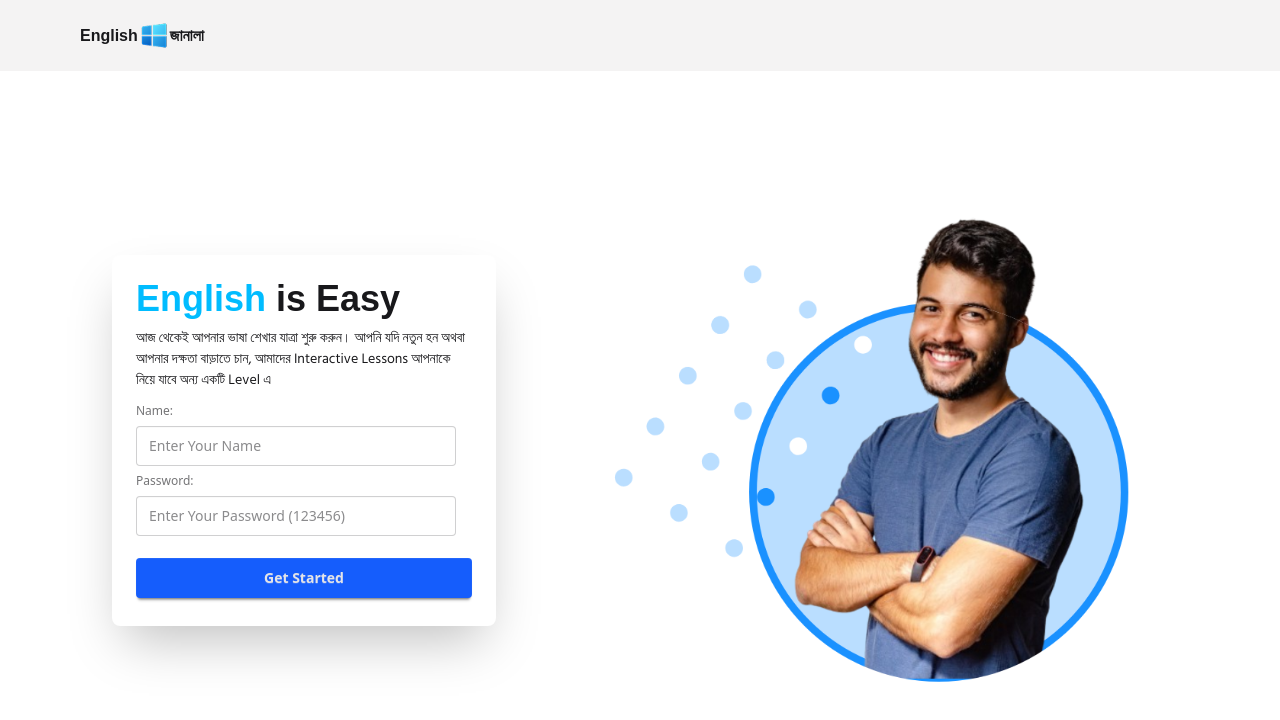
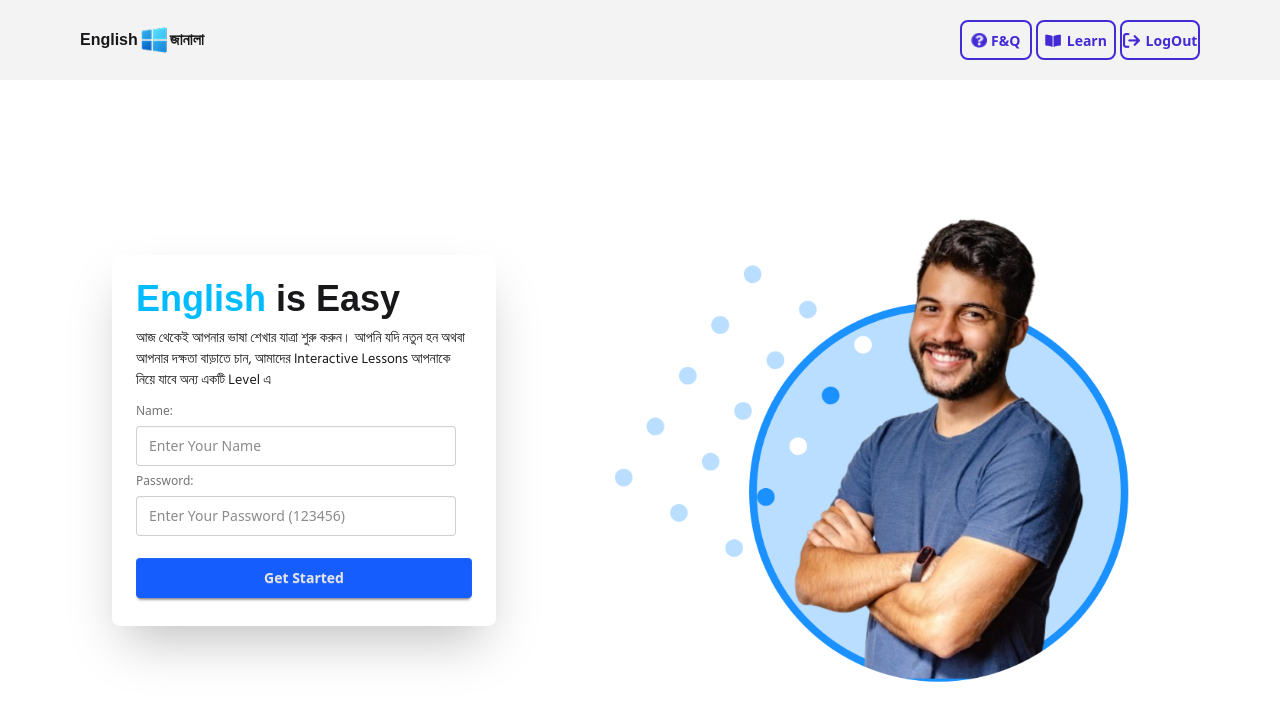
Before and after one commit to sohrab015/assignment-6, a website: page index.html in a window 1280 px wide. Drawn offline with nearby package versions, Linux system fonts and the light colour scheme; some packages are replaced by stand-ins of ours; no server answers; a script that the page names is missing; a web font is replaced by a local one.

Commit message:
some corrections

```diff
--- a/index.html
+++ b/index.html
@@ -45,16 +45,17 @@
             </div>
 
             <!-- right buttons -->
-            <div id="nav-btns" class="hidden">
-                <a href="#faqq" class="btn btn-outline rounded-lg btn-primary border-2 px-1 w-[4.5rem]">
+            <div id="nav-btns" class=" text-right">
+                <a href="#faqq" class="btn hidden md:inline-flex btn-outline rounded-lg btn-primary border-2 px-1 w-[4.5rem]">
                     <span class="flex gap-1 items-center">
                         <img class="w-4 h-4" src="assets/fa-circle-question.png" alt="">
                         F&Q
                     </span>
                 </a>
-                <button class="btn border-2 px-1 rounded-lg btn-outline btn-primary w-[4.5rem]">
-                    <img src="assets/fa-book-open.png" alt="">
-                    Learn</button>
+                <button class="btn hidden md:inline-flex border-2 px-1 rounded-lg btn-outline btn-primary w-[5rem]">
+                    <div><img class="" src="assets/fa-book-open.png" alt=""></div>
+                    <span>Learn</span>
+                </button>
                 <button id="logOut" class="btn rounded-lg border-2 px-1 btn-outline btn-primary w-[5rem]">
                     <img src="assets/fa-arrow-right-from-bracket.png" alt="">
                     LogOut</button>
```
